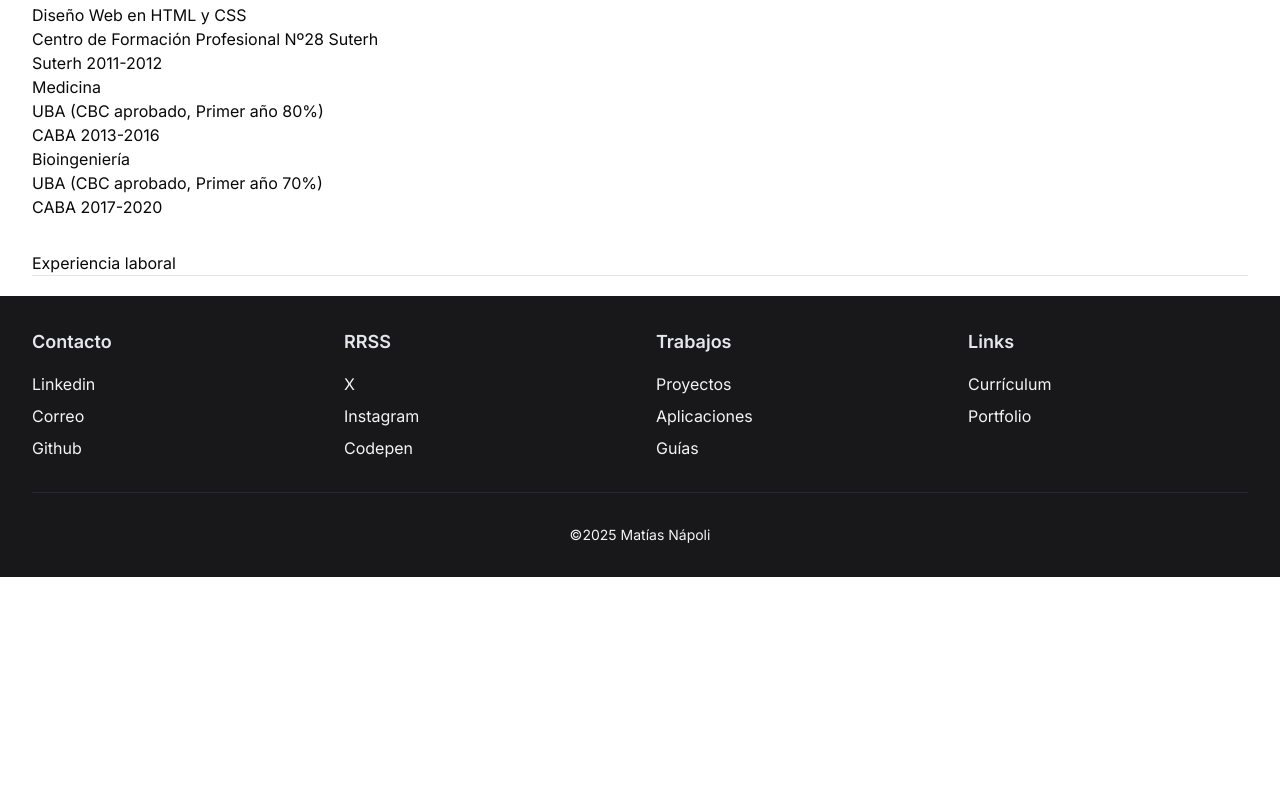
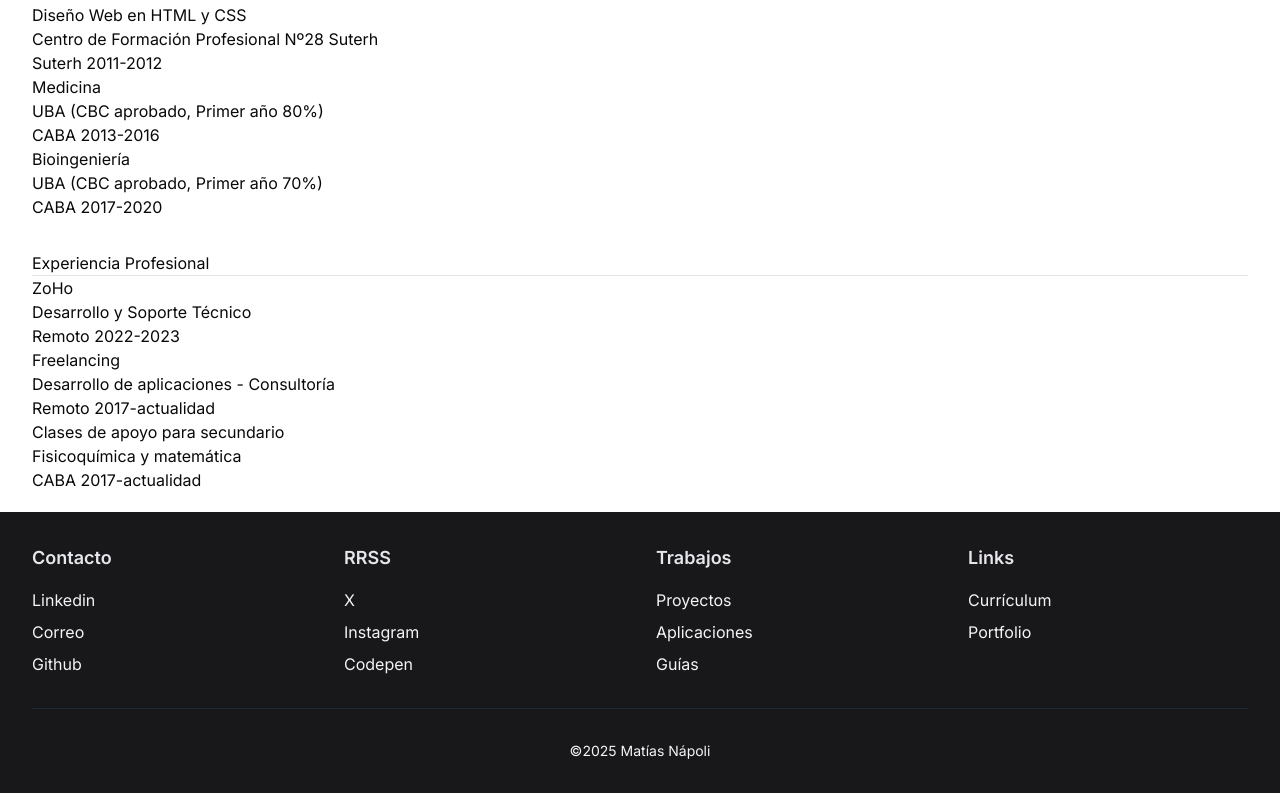
Before and after one commit to mnapo/portfolio, a Next.js app: page /cv in a window 1280 px wide. Shown: the part 997-1790 px from the top of the page. Before the commit the page ends 1574 px from the top, so only its background shows below. Built offline with nearby package versions, Linux system fonts and the light colour scheme.

Commit message:
mostrar Experiencia Profesional

```diff
--- a/components/templates/cv-body.tsx
+++ b/components/templates/cv-body.tsx
@@ -13,7 +13,7 @@ const courses: {title: string; subtitle: string; description: string}[] = [
   { title: "Medicina", subtitle: "UBA (CBC aprobado, Primer año 80%)", description: "CABA 2013-2016"},
   { title: "Bioingeniería", subtitle: "UBA (CBC aprobado, Primer año 70%)", description: "CABA 2017-2020"}
 ];
-const experience: { title: string; subtitle: string; description: string }[] = [
+const jobs: { title: string; subtitle: string; description: string }[] = [
   { title: "ZoHo", subtitle: "Desarrollo y Soporte Técnico", description: "Remoto 2022-2023"},
   { title: "Freelancing", subtitle: "Desarrollo de aplicaciones - Consultoría", description: "Remoto 2017-actualidad"},
   { title: "Clases de apoyo para secundario", subtitle: "Fisicoquímica y matemática", description: "CABA 2017-actualidad"}
@@ -63,8 +63,17 @@ export default function CV_Body() {
       </section>
       <section className="py-4">
         <div className="container mx-auto px-4 md:px-6 lg:px-8">
-          <h1>Experiencia laboral</h1>
+          <h1>Experiencia Profesional</h1>
           <hr></hr>
+          {jobs.map((job)=>{
+            return(
+              <div>
+                <h1>{job.title}</h1>
+                <h2>{job.subtitle}</h2>
+                <h3>{job.description}</h3>
+              </div>
+            )
+          })}
         </div>
       </section>
     </section>
```
